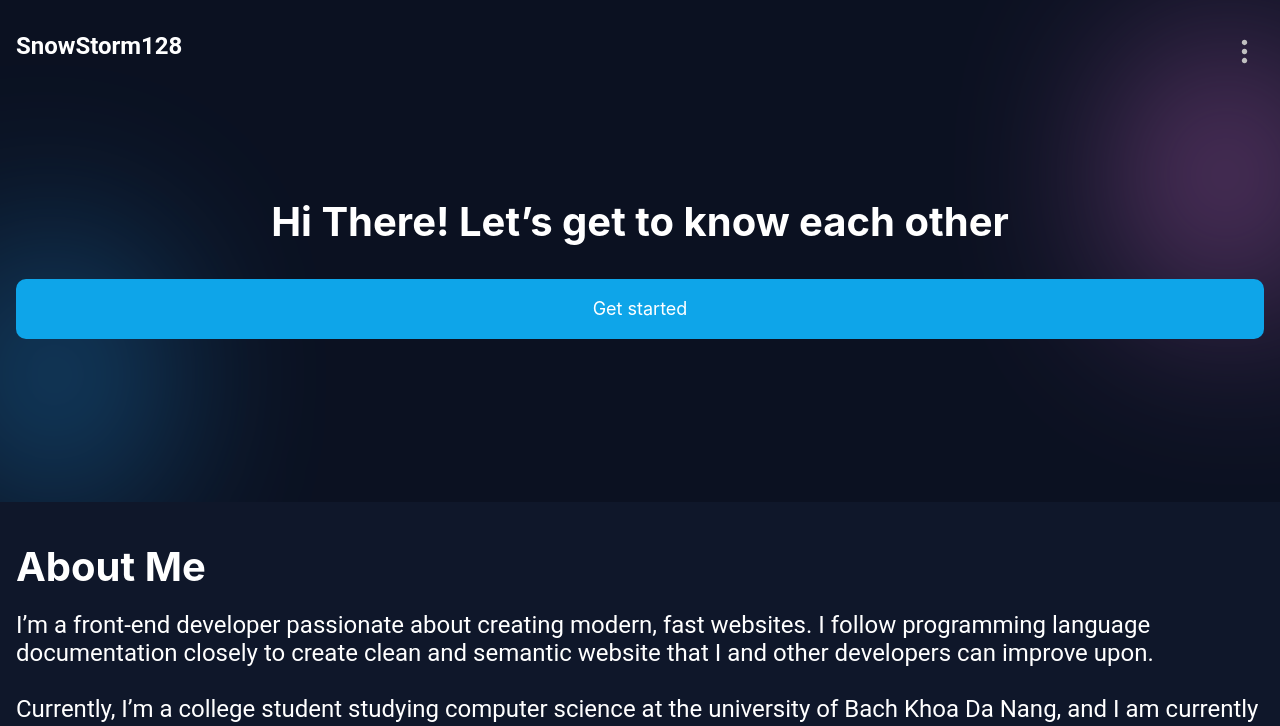
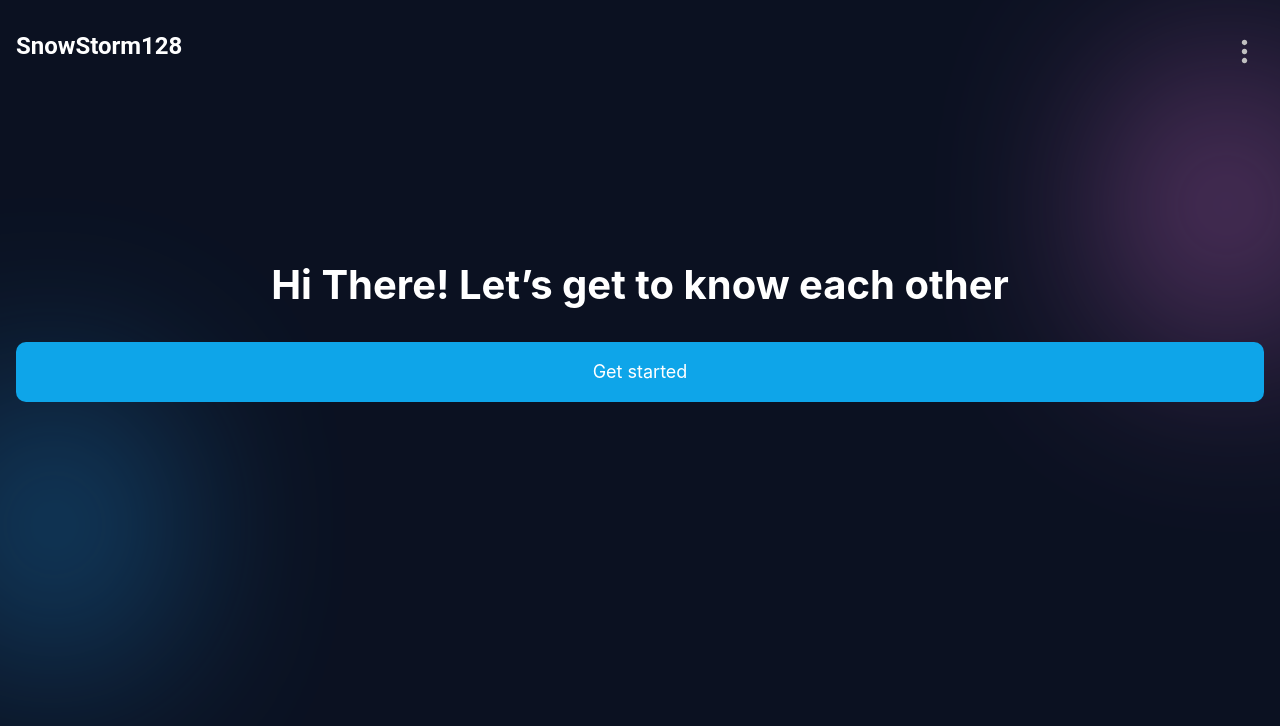
Before and after one commit to SnowStorm128/SnowStorm128.github.io, a plain HTML site: page index.html in a window 1280 px wide. Shown: the top 726 px of the page. Drawn offline with Linux system fonts and the light colour scheme.

Commit message:
Make Header + Hero take up 100vh.

```diff
--- a/style/main.css
+++ b/style/main.css
@@ -163,7 +163,7 @@ header button:hover {
     align-items: center;
     text-align: center;
     z-index: 1;
-    margin: 126px 16px 163px;
+    margin: calc(40vh - 131px) 16px calc(60vh - 131px);
 
 }
 
@@ -230,11 +230,11 @@ header button:hover {
     width: 125px;
     height: 250px;
     background-color: var(--background-circle-primary);
-    filter: blur(100px);
-    opacity: 70%;
+    filter: blur(110px);
+    opacity: 80%;
     border-top-right-radius: 125px;
     border-bottom-right-radius: 125px;
-    top: 250px;
+    top: 50vh;
     left: 0px;
     position: absolute;
     z-index: -1;
@@ -244,11 +244,11 @@ header button:hover {
     width: 125px;
     height: 250px;
     background-color: var(--background-circle-secondary);
-    filter: blur(100px);
-    opacity: 70%;
+    filter: blur(110px);
+    opacity: 80%;
     border-top-left-radius: 125px;
     border-bottom-left-radius: 125px;
-    top: 50px;
+    top: 10vh;
     right: 0px;
     position: absolute;
     z-index: -1;
```
